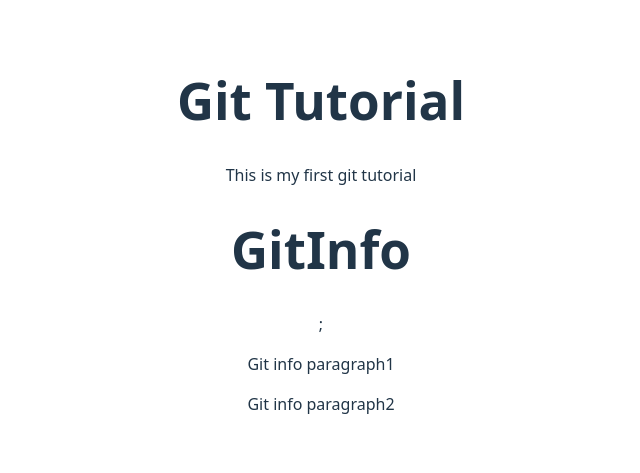
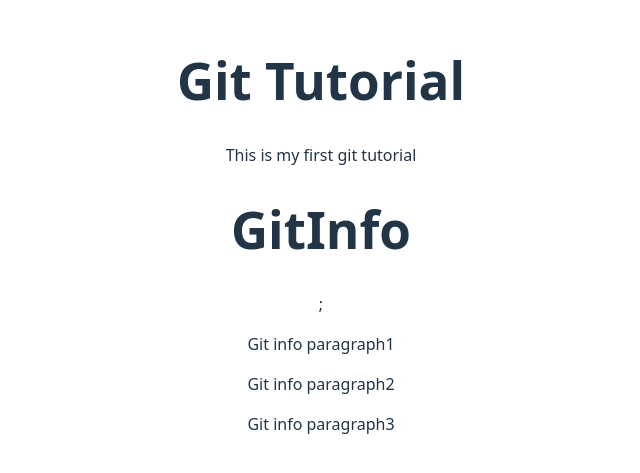
Before and after one commit to fikilek/git1, a React (Vite) app: page / in a window 1280 px wide. Shown: the part 165-638 px from the top of the page, without its empty margins (319-959 px from the left). Built offline with nearby package versions, Linux system fonts and the light colour scheme.

Commit message:
Added GitInfo paragrph 3

```diff
--- a/src/components/GitInfo.jsx
+++ b/src/components/GitInfo.jsx
@@ -5,6 +5,7 @@ const GitInfo = () => {
 		<>
 			<h1>GitInfo</h1>;<p>Git info paragraph1</p>
 			<p>Git info paragraph2</p>
+			<p>Git info paragraph3</p>
 		</>
 	);
 };
```
